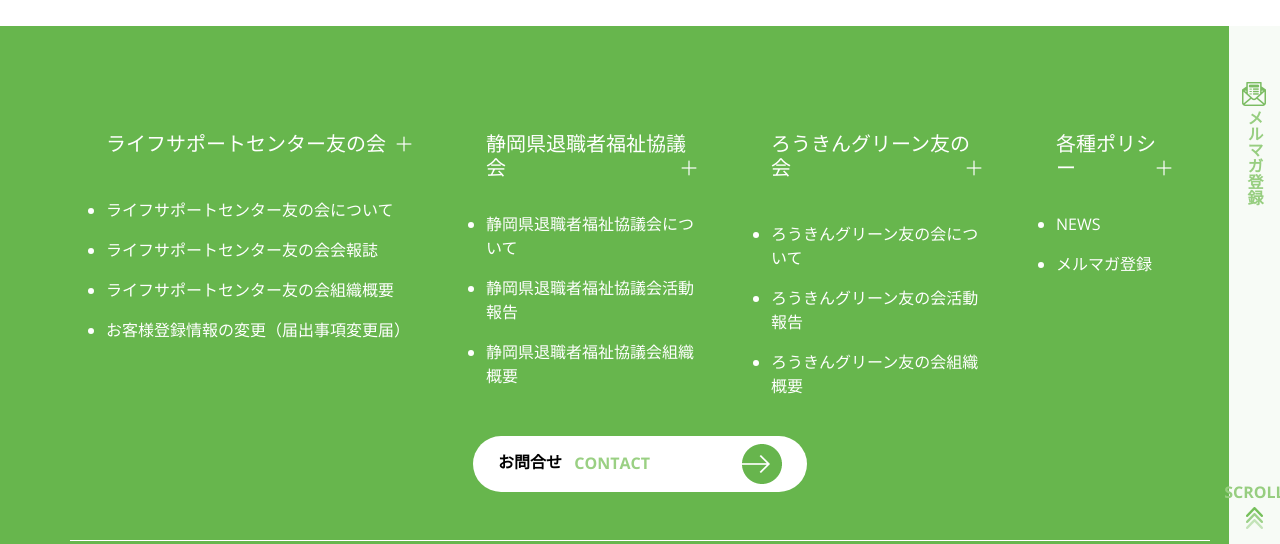
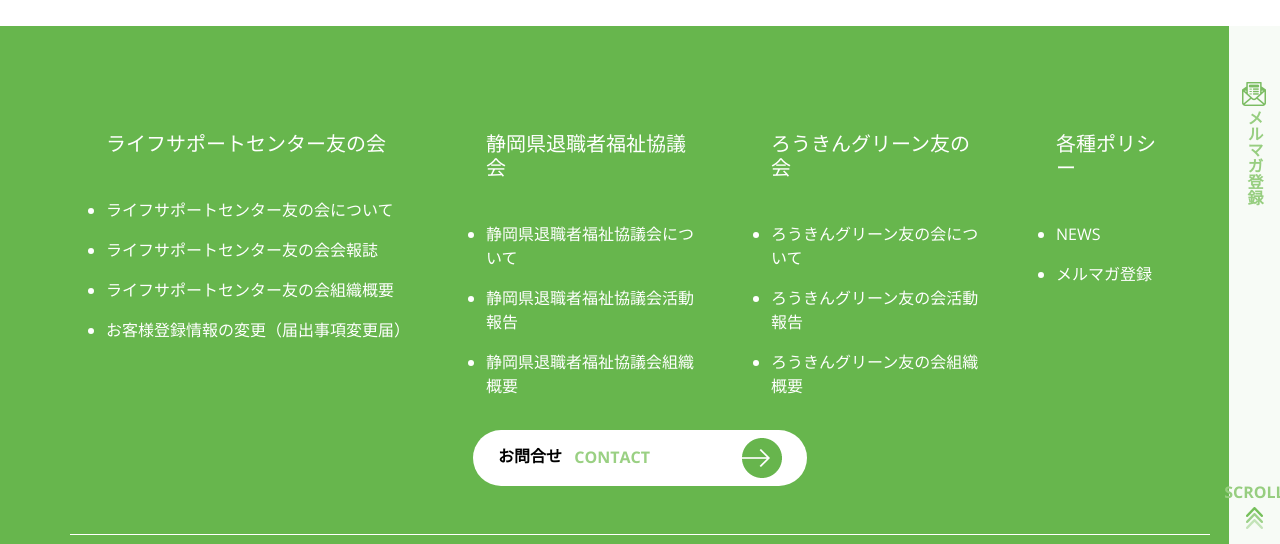
Before and after one commit to dondex/voltec-exam, a plain HTML site: page index.html in a window 1280 px wide. Both pictures are taken after a click on the element "ライフサポートセンター友の会". Shown: the part 5325-5869 px from the top of the page. Drawn offline with nearby package versions, Linux system fonts and the light colour scheme.

Commit message:
adding footer toggle function

```diff
--- a/css/style.css
+++ b/css/style.css
@@ -30,10 +30,10 @@
   height: 100%;
   position: relative;
 }
-/* .carousel-control-prev,
+.carousel-control-prev,
 .carousel-control-next {
   display: none;
-} */
+}
 
 .w-100 {
   height: 100vh;
@@ -347,6 +347,15 @@
     font-size: 50px;
   }
 }
+
+/* Queries for 768px below */
+@media (max-width: 768px) {
+  .toggle-btn {
+    /* Disable buttons for screens less than or equal to 768px wide */
+    pointer-events: none;
+  }
+}
+
 /* Iphone Pro max 14 (430 x 932) */
 @media (max-width: 430.98px) {
   p {
@@ -483,6 +492,7 @@
     padding: 0 !important;
   }
   .btn-contact {
+    margin-top: 50px;
     margin-bottom: 50px;
   }
   .second-footer {
@@ -557,4 +567,10 @@
   .col-news-report-categ {
     margin-left: 10px;
   }
+
+  /* Footer Queries */
+  .btn-contact {
+    margin-top: 50px;
+    margin-bottom: 50px;
+  }
 }
--- a/index.html
+++ b/index.html
@@ -201,10 +201,6 @@
       </div>
     </header>
     <!-- End Header Section -->
-
-    <!-- Side Nav Section -->
-
-    <!-- End Side Nav Section -->
 
     <!-- About Section -->
     <section id="about">
@@ -639,14 +635,19 @@
       <footer class="text-center text-lg-start">
         <div class="container py-5 footer-first-container">
           <div class="row pt-5">
-            <!--Grid column-->
-            <div class="col-lg-4 col-md-6 mb-4 mb-md-0">
-              <h5 class="px-4 dropdown-toggle-btn toggle-btn-1">
+            <!--Grid column 1-->
+            <div class="col-lg-4 col-md-6 mb-md-0">
+              <h5
+                class="px-4 dropdown-toggle-btn toggle-btn-1"
+                id="dropdown-toggle-btn-1"
+              >
                 ライフサポートセンター友の会
-                <i class="bi bi-plus-lg float-end"></i>
+                <!-- <i class="bi bi-plus-lg float-end plus"></i> -->
               </h5>
-
-              <ul class="mb-0 p-4 text-white footer-list dropdown-list">
+              <ul
+                class="mb-0 p-4 text-white footer-list dropdown-list"
+                aria-labelledby="dropdown-toggle-btn-1"
+              >
                 <li class="py-2">
                   <a href="#!" class="text-decoration-none"
                     >ライフサポートセンター友の会について</a
@@ -669,15 +670,19 @@
                 </li>
               </ul>
             </div>
-            <!--Grid column-->
-
-            <!--Grid column-->
-            <div class="col-lg-3 col-md-6 mb-4 mb-md-0">
-              <h5 class="px-4 mb-0 dropdown-toggle-btn toggle-btn-2">
-                静岡県退職者福祉協議会<i class="bi bi-plus-lg float-end"></i>
+            <!--Grid column 2-->
+            <div class="col-lg-3 col-md-6 mb-md-0">
+              <h5
+                class="px-4 dropdown-toggle-btn toggle-btn-2"
+                id="dropdown-toggle-btn-2"
+              >
+                静岡県退職者福祉協議会
+                <!-- <i class="bi bi-plus-lg float-end plus"></i> -->
               </h5>
-
-              <ul class="p-4 text-white dropdown-list">
+              <ul
+                class="mb-0 p-4 text-white footer-list dropdown-list"
+                aria-labelledby="dropdown-toggle-btn-2"
+              >
                 <li class="py-2">
                   <a href="#!" class="text-decoration-none"
                     >静岡県退職者福祉協議会について</a
@@ -695,15 +700,19 @@
                 </li>
               </ul>
             </div>
-            <!--Grid column-->
-
-            <!--Grid column-->
-            <div class="col-lg-3 col-md-6 mb-4 mb-md-0">
-              <h5 class="px-4 dropdown-toggle-btn toggle-btn-3">
-                ろうきんグリーン友の会<i class="bi bi-plus-lg float-end"></i>
+            <!--Grid column 3-->
+            <div class="col-lg-3 col-md-6 mb-md-0">
+              <h5
+                class="px-4 dropdown-toggle-btn toggle-btn-3"
+                id="dropdown-toggle-btn-3"
+              >
+                ろうきんグリーン友の会
+                <!-- <i class="bi bi-plus-lg float-end plus"></i> -->
               </h5>
-
-              <ul class="mb-0 p-4 text-white dropdown-list">
+              <ul
+                class="mb-0 p-4 text-white footer-list dropdown-list"
+                aria-labelledby="dropdown-toggle-btn-3"
+              >
                 <li class="py-2">
                   <a href="#!" class="text-decoration-none"
                     >ろうきんグリーン友の会について</a
@@ -721,15 +730,19 @@
                 </li>
               </ul>
             </div>
-            <!--Grid column-->
-
-            <!--Grid column-->
-            <div class="col-lg-2 col-md-6 mb-4 mb-md-0">
-              <h5 class="px-4 mb-0 dropdown-toggle-btn toggle-btn-4">
-                各種ポリシー<i class="bi bi-plus-lg float-end"></i>
+            <!--Grid column 4-->
+            <div class="col-lg-2 col-md-6 mb-md-0">
+              <h5
+                class="px-4 dropdown-toggle-btn toggle-btn-4"
+                id="dropdown-toggle-btn-4"
+              >
+                各種ポリシー
+                <!-- <i class="bi bi-plus-lg float-end plus"></i> -->
               </h5>
-
-              <ul class="p-4 text-white dropdown-list">
+              <ul
+                class="mb-0 p-4 text-white footer-list dropdown-list"
+                aria-labelledby="dropdown-toggle-btn-4"
+              >
                 <li class="py-2">
                   <a href="#!" class="text-decoration-none">NEWS</a>
                 </li>
@@ -738,10 +751,8 @@
                 </li>
               </ul>
             </div>
-            <!--Grid column-->
           </div>
-
-          <div class="row">
+          <div class="row contact-btn-row">
             <div class="col-md-6 offset-md-3 text-center">
               <button class="btn-contact text-black fw-bolder">
                 お問合せ <span class="mx-2">CONTACT</span
@@ -754,7 +765,6 @@
             </div>
           </div>
         </div>
-
         <div class="container py-5 second-footer">
           <div class="row">
             <div class="col-md-6 offset-md-3 text-center">
--- a/js/script.js
+++ b/js/script.js
@@ -82,21 +82,36 @@ window.addEventListener("scroll", function () {
 
 /* Footer list toggle */
 $(document).ready(function () {
-  if ($(window).width() < 767.98) {
+  // Function to toggle the dropdown list
+  function toggleDropdown($button) {
+    $button.next(".dropdown-list").slideToggle();
+  }
+
+  // Toggle Section 1
   $(".toggle-btn-1").click(function () {
-      $(this).next(".dropdown-list").slideToggle(); // Toggle the list visibility
+    if ($(window).width() < 768) {
+      toggleDropdown($(this));
+    }
   });
 
+  // Toggle Section 2
   $(".toggle-btn-2").click(function () {
-      $(this).next(".dropdown-list").slideToggle(); // Toggle the list visibility
+    if ($(window).width() < 768) {
+      toggleDropdown($(this));
+    }
   });
 
+  // Toggle Section 3
   $(".toggle-btn-3").click(function () {
-      $(this).next(".dropdown-list").slideToggle(); // Toggle the list visibility
+    if ($(window).width() < 768) {
+      toggleDropdown($(this));
+    }
   });
 
+  // Toggle Section 4
   $(".toggle-btn-4").click(function () {
-      $(this).next(".dropdown-list").slideToggle(); // Toggle the list visibility
-    });
+    if ($(window).width() < 768) {
+      toggleDropdown($(this));
     }
   });
+});
```
Lines whose indentation alone changed are shown as unchanged.
